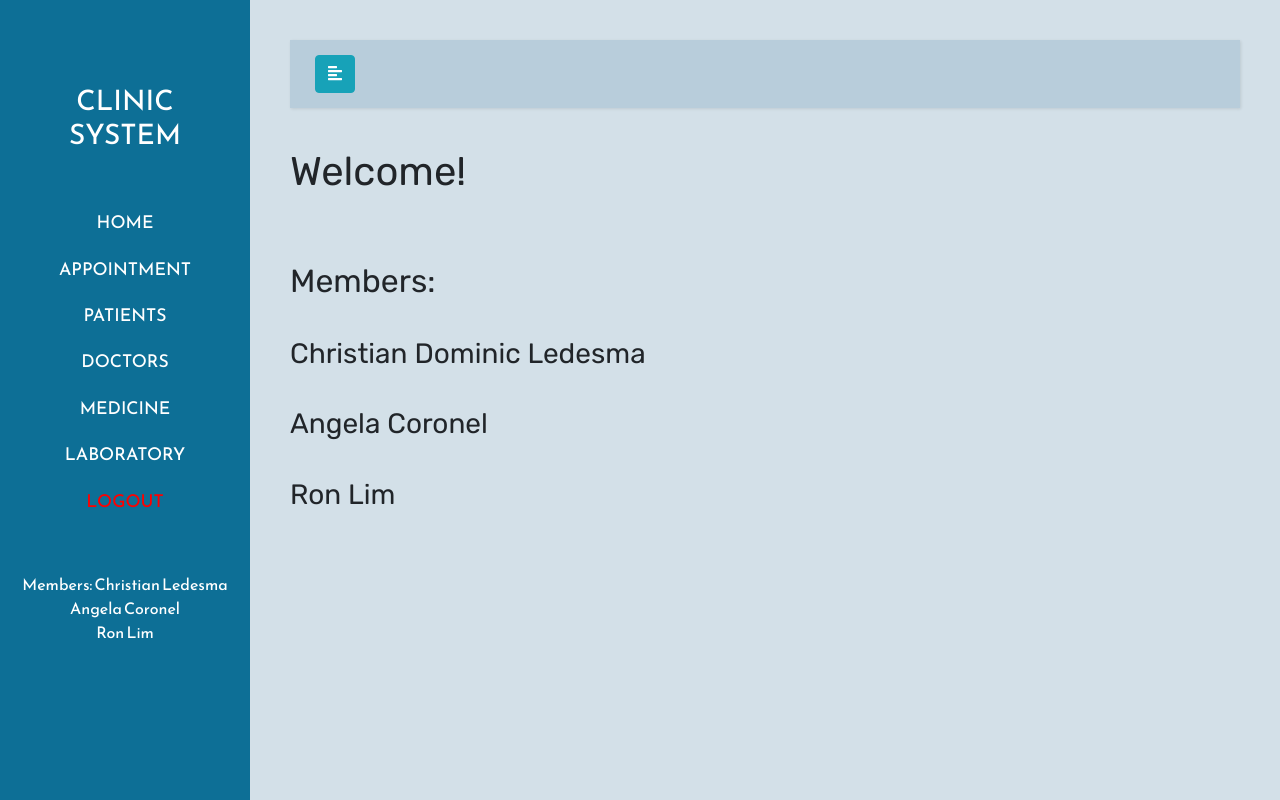
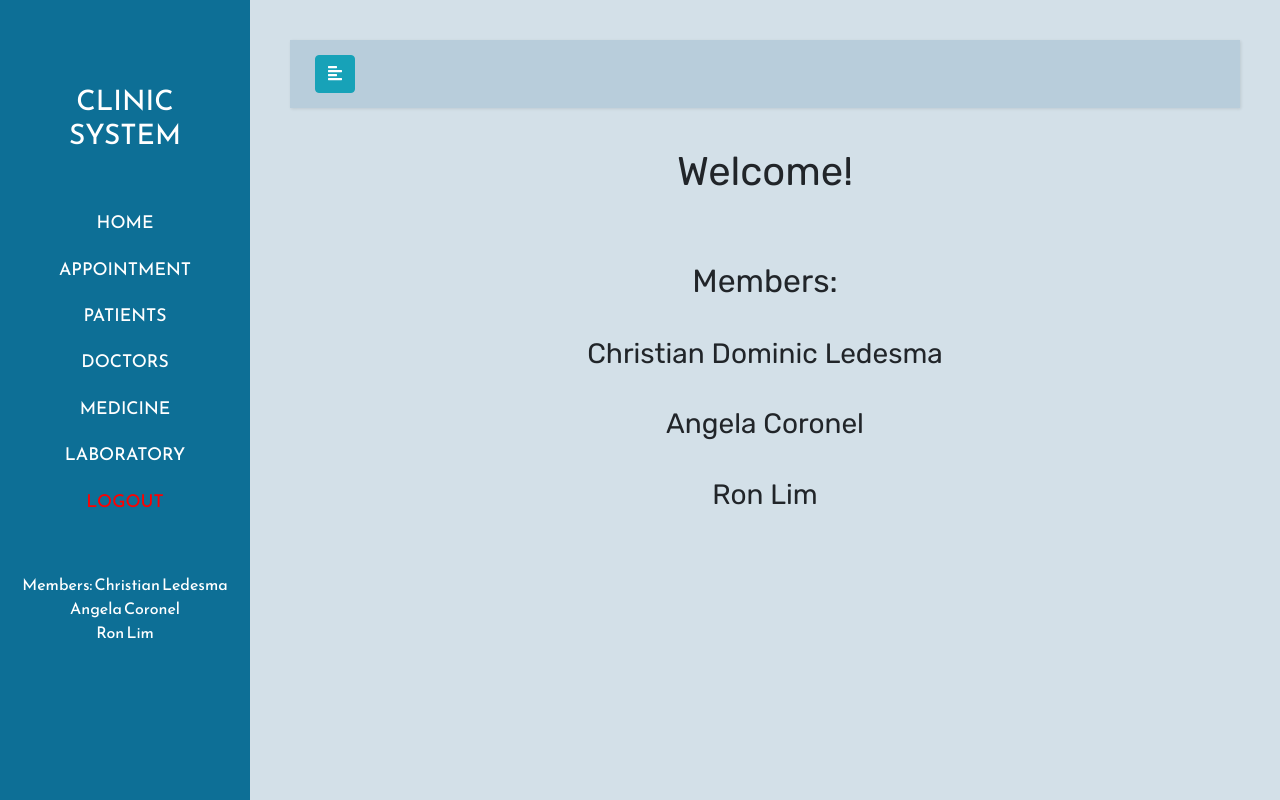
Before and after one commit to ChrisLedesma/Project-Clinic-old, a PHP site: page / in a window 1280 px wide. Run offline with PHP 8.4, Linux system fonts and the light colour scheme; the visitor is signed in with stand-in values (Sample User, id 1); some libraries are stand-ins or nearby versions.

Commit message:
Update home.php

```diff
--- a/home.php
+++ b/home.php
@@ -15,7 +15,7 @@
         </div>
     </div>
 </nav>
-<div style="align-text: center;">
+<div style="text-align: center;">
     <h1>Welcome!</h1><br><br>
     <h2>Members: </h2><br>
     <h3>Christian Dominic Ledesma</h3><br>
```
